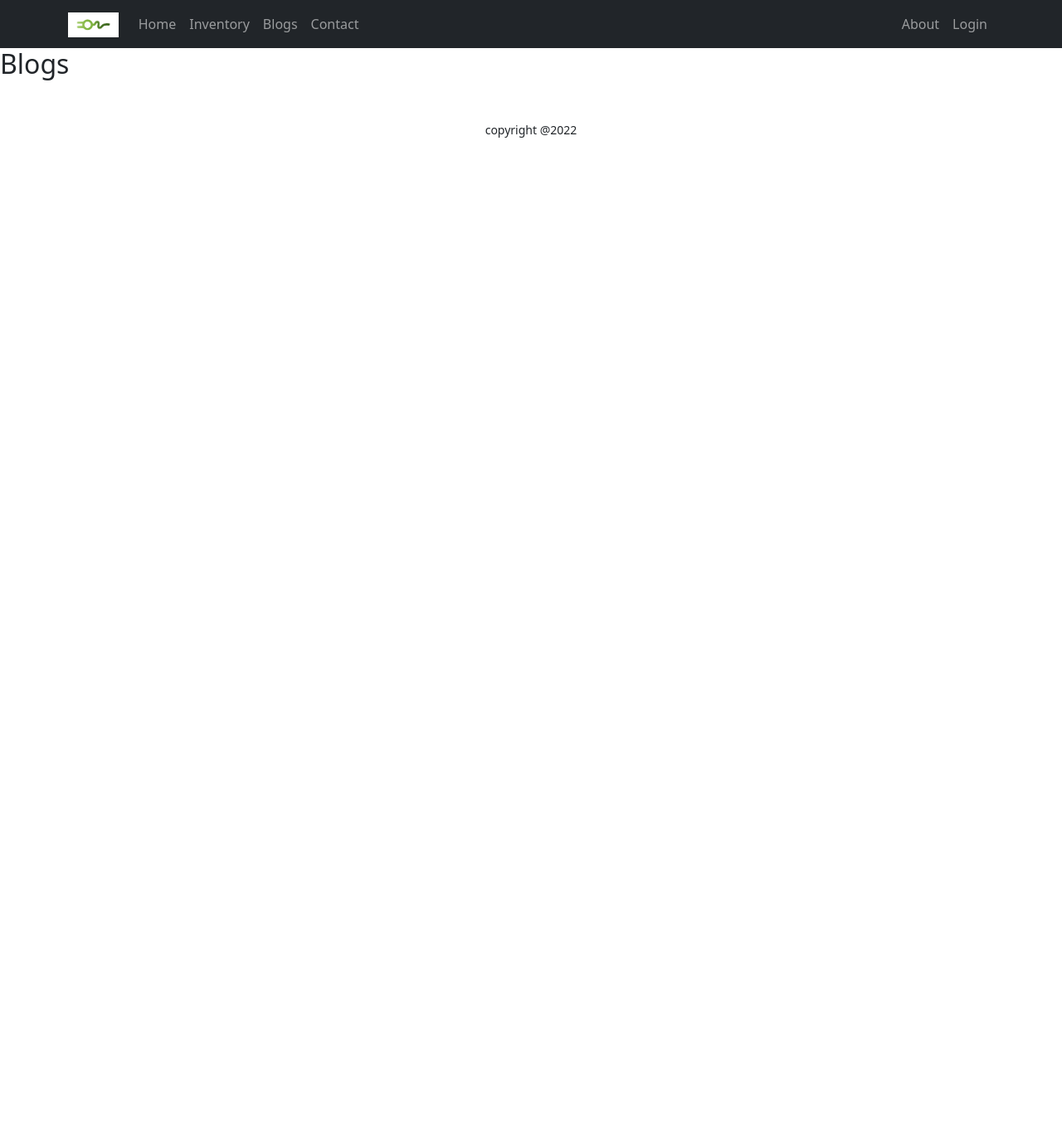
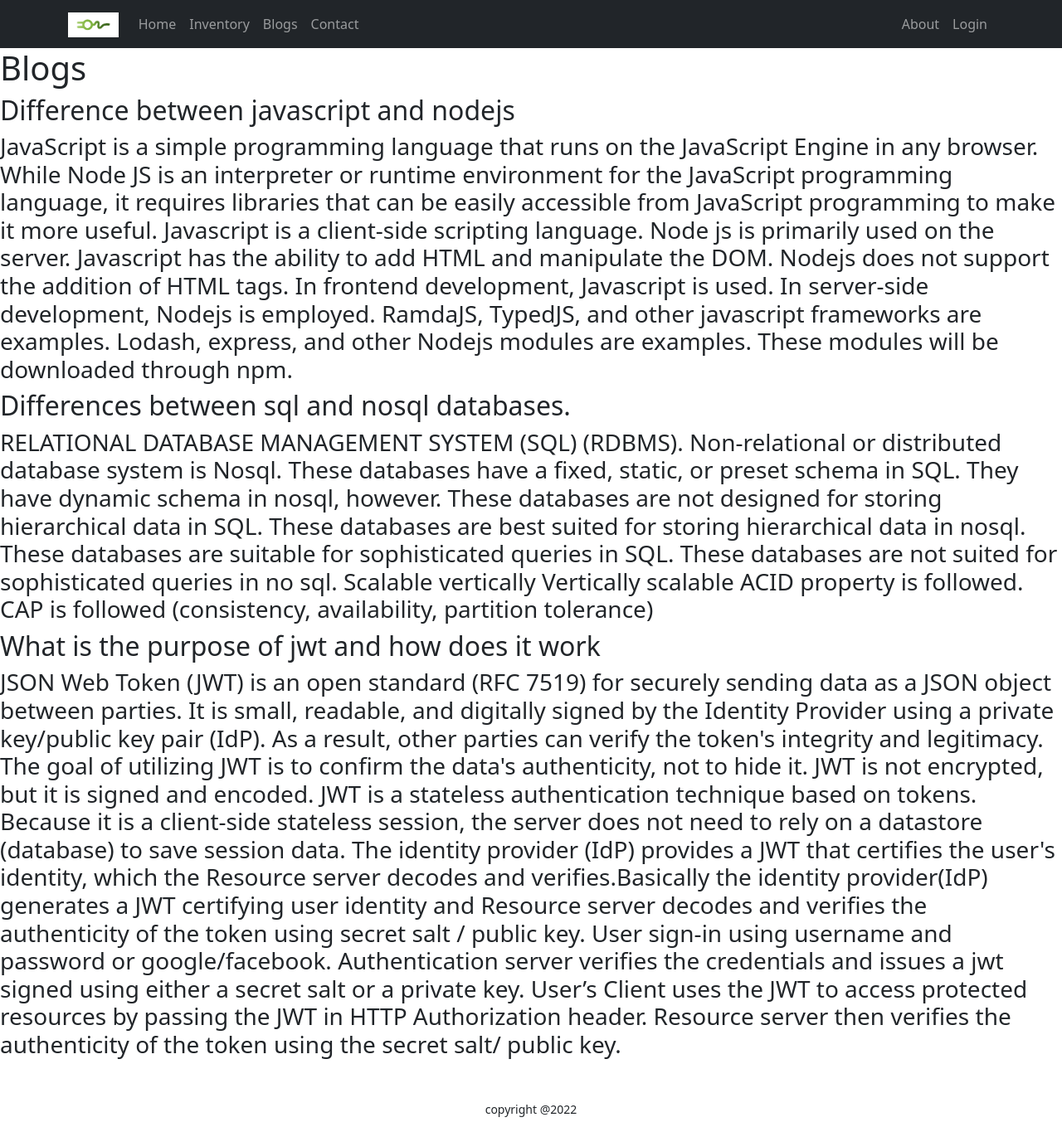
Before and after one commit to SymaNusratAnanna/electro-gadget-tech, a React (Create React App) app: page /blogs in a window 1280 px wide. Shown: the whole page at 83% size. Before the commit the page ends 800 px from the top, so only its background shows below. Built offline with nearby package versions, Linux system fonts and the light colour scheme.

Commit message:
blog page added

```diff
--- a/src/Pages/About/About.js
+++ b/src/Pages/About/About.js
@@ -1,13 +1,22 @@
-import React from 'react';
+import React from "react";
 
 const About = () => {
-    return (
-        <div>
-            <h2>about</h2>
-            <p>We at Pro Tech Gear are proud to introduce you to our unique products. All of our products are Original and Authentic. We have Worlds best Company products. We can assure Best Quality products. We would like to provide you with an introductory offer on Wholesale.
-You can start selling online with us without any investment and create a full-fledged customizable store for free. Design & launch a mobile app of your own with upgrading Growth Plan. Moreover, you can link your sales channels, integrate social platforms like Facebook, Instagram, Google to promote your products and services. Manage your business single-handedly</p>
-        </div>
-    );
+  return (
+    <div>
+      <h2>about</h2>
+      <p>
+        We at Electro Gadgets Tech  are proud to introduce you to our unique products.
+        All of our products are Original and Authentic. We have Worlds best
+        Company products. We can assure Best Quality products. We would like to
+        provide you with an introductory offer on Wholesale. You can start
+        selling online with us without any investment and create a full-fledged
+        customizable store for free. Design & launch a mobile app of your own
+        with upgrading Growth Plan. Moreover, you can link your sales channels,
+        integrate social platforms like Facebook, Instagram, Google to promote
+        your products and services. Manage your business single-handedly
+      </p>
+    </div>
+  );
 };
 
 export default About;
--- a/src/Pages/Blogs/Blogs.js
+++ b/src/Pages/Blogs/Blogs.js
@@ -1,11 +1,68 @@
-import React from 'react';
+import React from "react";
 
 const Blogs = () => {
-    return (
-        <div>
-            <h2>Blogs</h2>
-        </div>
-    );
+  return (
+    <div>
+      <h1>Blogs</h1>
+      <div>
+        <h2>Difference between javascript and nodejs</h2>
+        <h3>
+          JavaScript is a simple programming language that runs on the
+          JavaScript Engine in any browser. While Node JS is an interpreter or
+          runtime environment for the JavaScript programming language, it
+          requires libraries that can be easily accessible from JavaScript
+          programming to make it more useful. Javascript is a client-side
+          scripting language. Node js is primarily used on the server.
+          Javascript has the ability to add HTML and manipulate the DOM. Nodejs
+          does not support the addition of HTML tags. In frontend development,
+          Javascript is used. In server-side development, Nodejs is employed.
+          RamdaJS, TypedJS, and other javascript frameworks are examples.
+          Lodash, express, and other Nodejs modules are examples. These modules
+          will be downloaded through npm.
+        </h3>
+      </div>
+      <div>
+        <h2>Differences between sql and nosql databases.</h2>
+        <h3>
+          RELATIONAL DATABASE MANAGEMENT SYSTEM (SQL) (RDBMS). Non-relational or
+          distributed database system is Nosql. These databases have a fixed,
+          static, or preset schema in SQL. They have dynamic schema in nosql,
+          however. These databases are not designed for storing hierarchical
+          data in SQL. These databases are best suited for storing hierarchical
+          data in nosql. These databases are suitable for sophisticated queries
+          in SQL. These databases are not suited for sophisticated queries in no
+          sql. Scalable vertically Vertically scalable ACID property is
+          followed. CAP is followed (consistency, availability, partition
+          tolerance)
+        </h3>
+      </div>
+      <div>
+          <h2>What is the purpose of jwt and how does it work</h2>
+        <h3>
+          JSON Web Token (JWT) is an open standard (RFC 7519) for securely
+          sending data as a JSON object between parties. It is small, readable,
+          and digitally signed by the Identity Provider using a private
+          key/public key pair (IdP). As a result, other parties can verify the
+          token's integrity and legitimacy. The goal of utilizing JWT is to
+          confirm the data's authenticity, not to hide it. JWT is not encrypted,
+          but it is signed and encoded. JWT is a stateless authentication
+          technique based on tokens. Because it is a client-side stateless
+          session, the server does not need to rely on a datastore (database) to
+          save session data. The identity provider (IdP) provides a JWT that
+          certifies the user's identity, which the Resource server decodes and
+          verifies.Basically the identity provider(IdP) generates a JWT
+          certifying user identity and Resource server decodes and verifies the
+          authenticity of the token using secret salt / public key. User sign-in
+          using username and password or google/facebook. Authentication server
+          verifies the credentials and issues a jwt signed using either a secret
+          salt or a private key. User’s Client uses the JWT to access protected
+          resources by passing the JWT in HTTP Authorization header. Resource
+          server then verifies the authenticity of the token using the secret
+          salt/ public key.
+        </h3>
+      </div>
+    </div>
+  );
 };
 
 export default Blogs;
--- a/src/Pages/Home/Objectives/Objectives.js
+++ b/src/Pages/Home/Objectives/Objectives.js
@@ -18,7 +18,7 @@ const Objectives = () => {
         </p>
       </div>
       <div>
-
+         <img src="" alt=""></img>
       </div>
     </div>
   );
```
